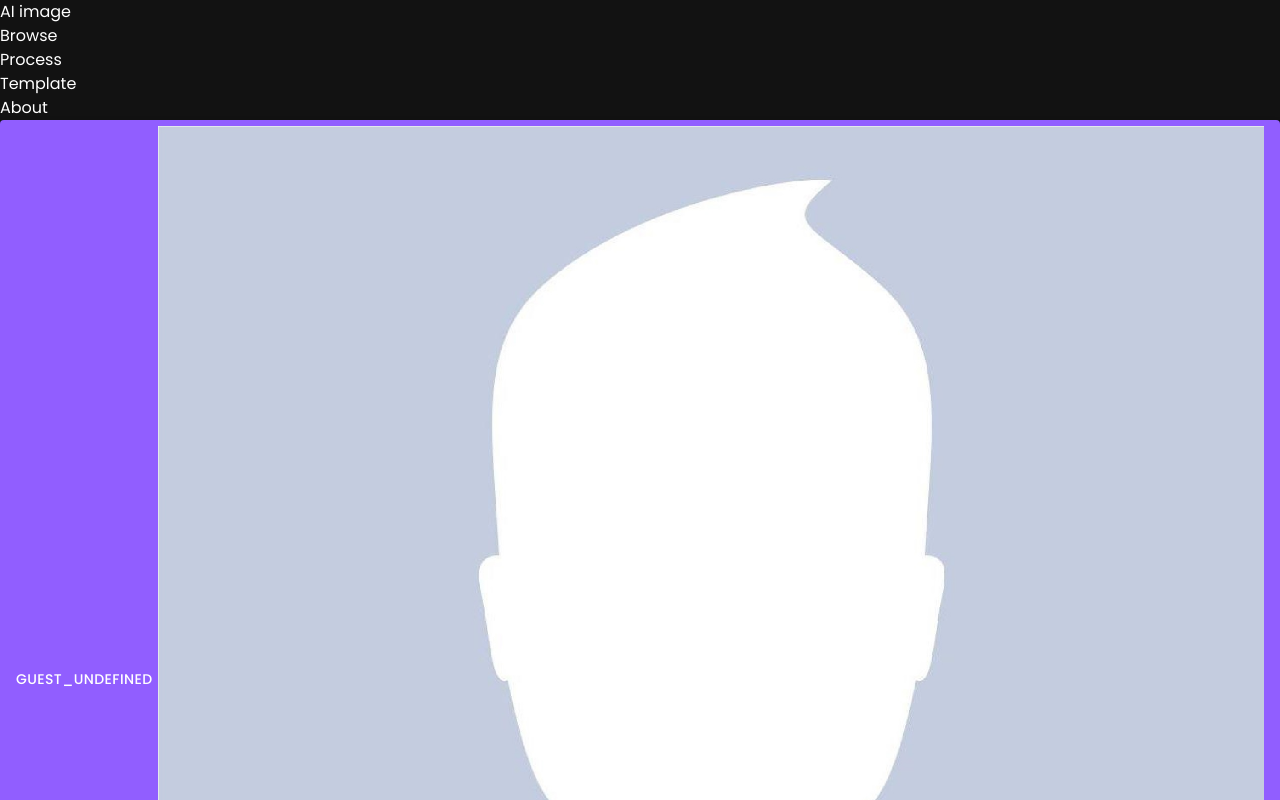
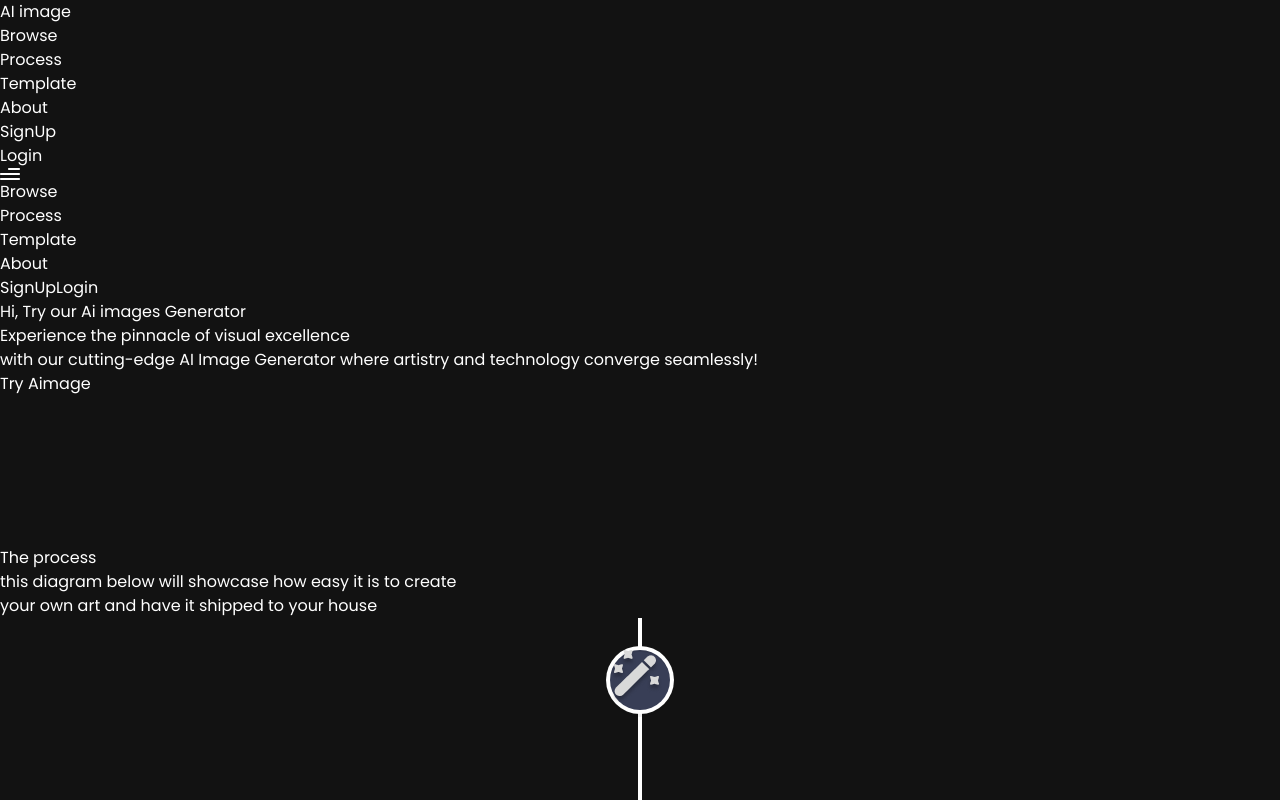
Before and after one commit to AmlrSF/MERN-AI-Image-Creator, a React (Vite) app in the folder Frontend/: page / in a window 1280 px wide. Shown: the top 800 px of the page. Built offline with nearby package versions, Linux system fonts and the light colour scheme; no server answers.

Commit message:
fix routing problems

```diff
--- a/Frontend/src/components/Navbar.jsx
+++ b/Frontend/src/components/Navbar.jsx
@@ -69,12 +69,13 @@ const Navbar = ({noList,secondList}) => {
         }
     })();
   },[])
-  // console.log(data);
+  console.log(data);
   const open = Boolean(anchorEl);
   const id = open ? 'simple-popover' : undefined;
 
 
     const [MenuBar, setMenuBar] = React.useState(null);
+
     const openMenu = Boolean(MenuBar);
     const handleMenuClick = (event) => {
       setMenuBar(event.currentTarget);
@@ -155,7 +156,7 @@ const Navbar = ({noList,secondList}) => {
 
             </ul>
             }
-        {data === undefined ?
+        {data === null || data === undefined ?
         <ul  className='list-none md:flex hidden  flex-row gap-2' >
           <li>
             <Link  className='border-solid border-2 p-3 rounded border-[#915EFF]' to="/Signin">SignUp</Link>
@@ -281,7 +282,7 @@ const Navbar = ({noList,secondList}) => {
             }
               <div>
                 {
-                  data === undefined ?
+                  data === undefined || data === null ?
 
                   <div className='flex gap-2'>
                     <Link className='border-solid border-2 border-[#915EFF] p-3 rounded ' to="/SignIn">SignUp</Link>
--- a/Frontend/src/pages/Browse.jsx
+++ b/Frontend/src/pages/Browse.jsx
@@ -1,11 +1,21 @@
-import React, { useEffect } from 'react'
+import React, { useContext, useEffect } from 'react'
 import {motion} from 'framer-motion';
 import { styles } from '../styles';
 import { Navbar } from '../components';
 import { textVariant } from '../utils';
+import { useNavigate } from 'react-router-dom';
+import { userContext } from '../context/context';
 
 const Browse = () => {
+    const {data,setData} = useContext(userContext);
+    console.log(data);
+    const navigate = useNavigate();
+    useEffect(()=>{
+        if(data == undefined || data == null){
+            return navigate('/Login');
+        }
 
+    },[])
 
 
   return (
--- a/Frontend/src/pages/Create.jsx
+++ b/Frontend/src/pages/Create.jsx
@@ -14,10 +14,12 @@ import { aiImageTags } from '../constants';
 import { userContext } from '../context/context';
 import CircularProgress from '@mui/material/CircularProgress';
 import Box from '@mui/material/Box';
+import { useNavigate } from 'react-router-dom';
 
 const Create = () => {
     const [generatingImg, setGeneratingImg] = useState(false);
     const {data,setData} = useContext(userContext);
+    const navigate = useNavigate();
     const [form,setForm] = useState({
         name:'',
         description:'',
@@ -28,7 +30,15 @@ const Create = () => {
         prompt :''
     })
 
-    const colors = ['blue-text-gradient','green-text-gradient','pink-text-gradient']
+
+
+
+   useEffect(()=>{
+    if(data == undefined || data == null){
+        return navigate('/Login');
+    }
+
+},[])
 
     const handleSubmit = async (e)=>{
         e.preventDefault();
@@ -93,19 +103,16 @@ const Create = () => {
                 </h2>
             </motion.div>
             <motion.div
-                            initial={{y:-100,opacity:0}}
-                            transition={{ duration: 0.6,type:"spring",delay:0.3 ,times: [0, 0.2, 1] }}
-                            animate={{y:0,opacity:1}}
-                            className='bg-black-100  p-8 rounded-2xl w-full items-center  flex md:flex-row  flex-col gap-10 '
+                initial={{y:-100,opacity:0}}
+                transition={{ duration: 0.6,type:"spring",delay:0.3 ,times: [0, 0.2, 1] }}
+                animate={{y:0,opacity:1}}
+                className='bg-black-100  p-8 rounded-2xl w-full items-center  flex md:flex-row  flex-col gap-10 '
                 >
-
                     <div className='basis-[50%] '>
                          <form
                         onSubmit={handleSubmit}
                         className='w-full flex flex-col'
                         >
-
-
                                 <label className='flex flex-col '>
                                     <span className='text-white font-medium mb-2 mt-5'>Post Name</span>
                                     <input
```
